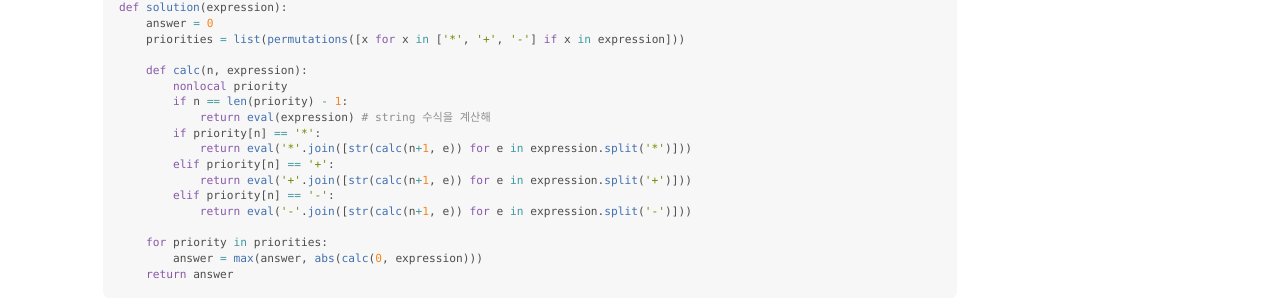
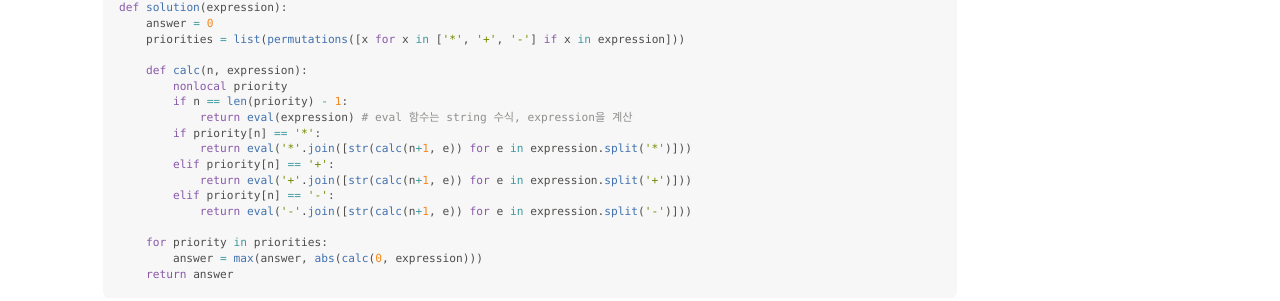
Before and after one commit to junyoung1992/junyoung1992.github.io, a Jekyll site: the page built from _posts/Algorithms/KAKAO/2020-internship/2020-09-22-kakao-2020-internship-2.md, in a window 1280 px wide and 900 px high, scrolled down 2229 px. Shown: the part 370-671 px from the top of the window. Built offline with Jekyll 4.4.1, drawn with Linux system fonts in a browser that asks for light colours; nearby versions of some CDN libraries.

Commit message:
Post PSs for KAKAO

```diff
--- a/_posts/Algorithms/KAKAO/2020-internship/2020-09-22-kakao-2020-internship-2.md
+++ b/_posts/Algorithms/KAKAO/2020-internship/2020-09-22-kakao-2020-internship-2.md
@@ -87,7 +87,7 @@ def solution(expression):
     def calc(n, expression):
         nonlocal priority
         if n == len(priority) - 1:
-            return eval(expression) # string 수식을 계산해
+            return eval(expression) # eval 함수는 string 수식, expression을 계산
         if priority[n] == '*':
             return eval('*'.join([str(calc(n+1, e)) for e in expression.split('*')]))
         elif priority[n] == '+':
```
